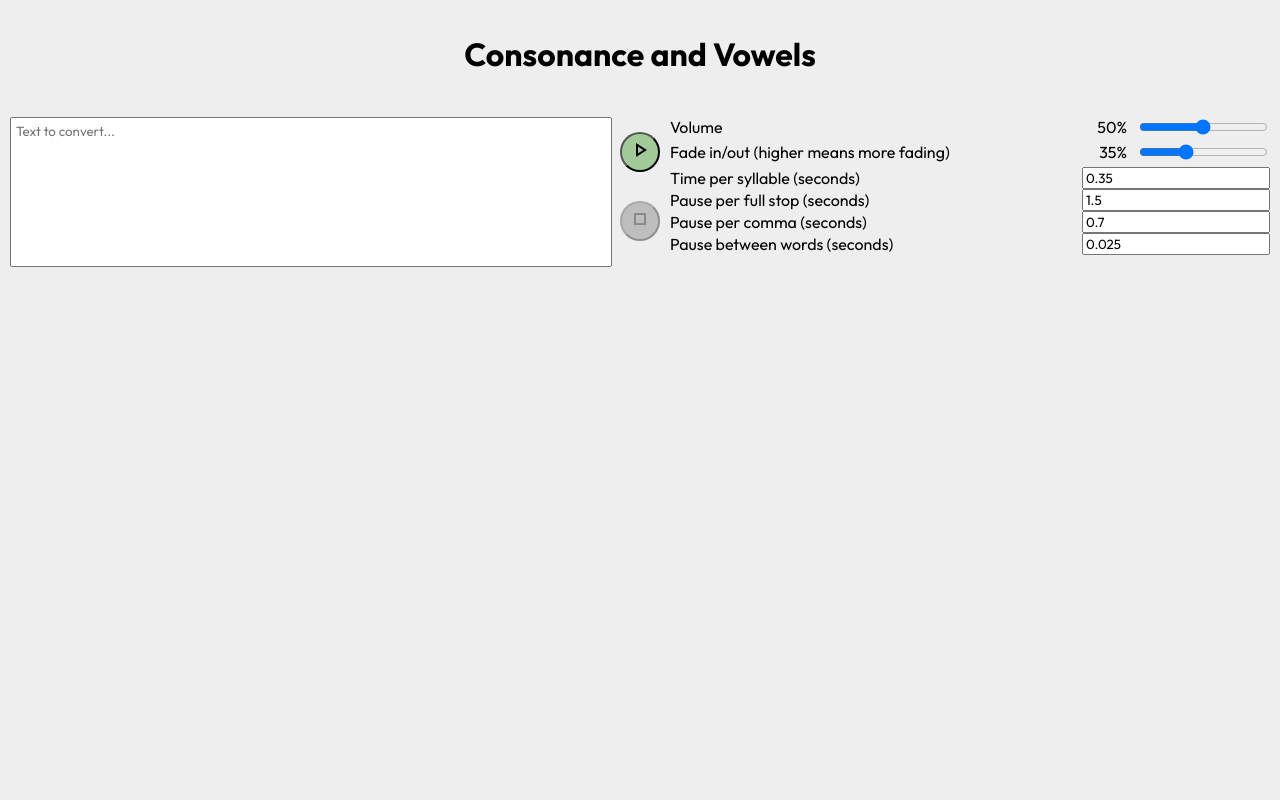
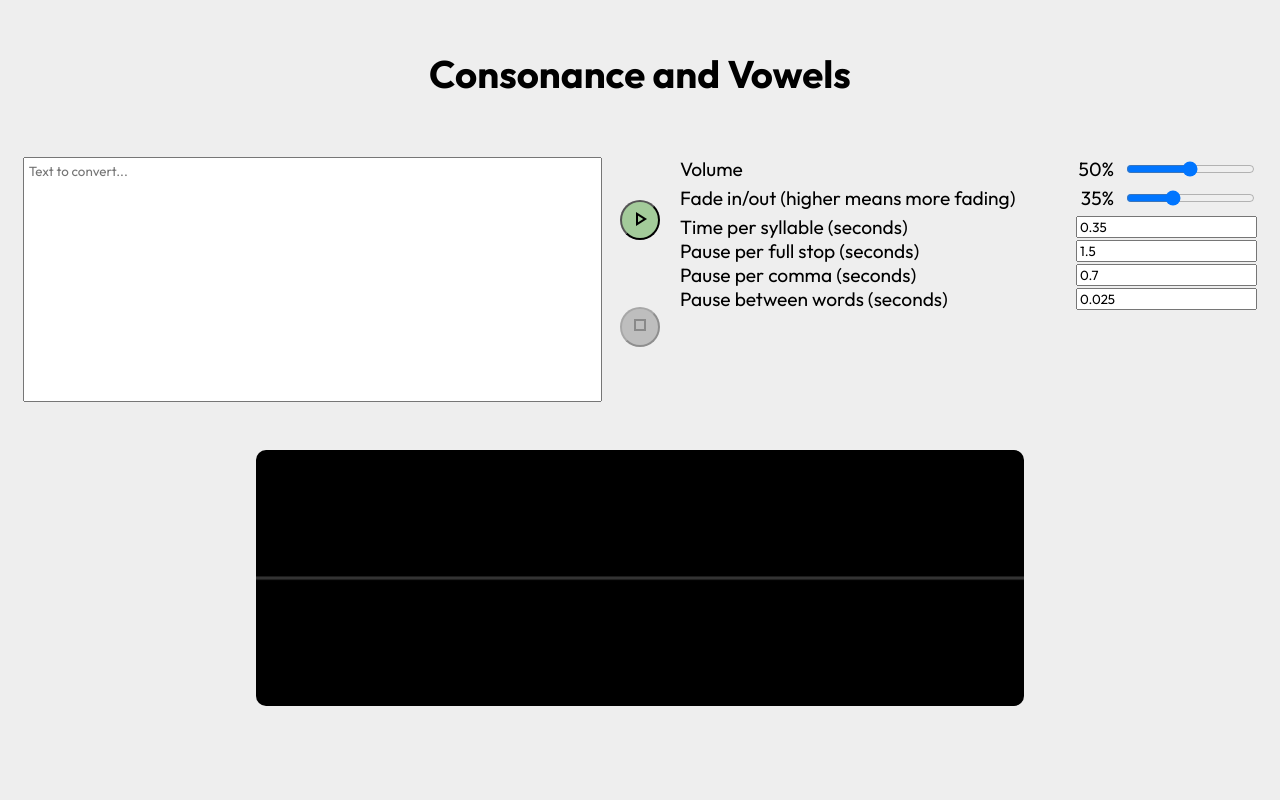
Before and after one commit to firefish111/consonance, a Flask app: page / in a window 1280 px wide. Run offline with Flask 3, Linux system fonts and the light colour scheme; a map, chart or similar area stays blank.

Commit message:
Added wave visualistion

```diff
--- a/static/css/style.css
+++ b/static/css/style.css
@@ -2,8 +2,9 @@
 
 body {
   font-family: "Outfit" !important;
+  font-size: 1.2em;
   background: #eee;
-  margin: 0;
+  margin: 0 1vw; /* none on top and bottom, but a little on sides */
 }
 
 h1, .desc {
@@ -17,11 +18,12 @@ main.wrapper {
     "header header header"
     "text buttons config"
     "display display display";
-  grid-template-rows: 1fr auto 5fr;
+/*  grid-template-rows: 1fr auto auto; */
   grid-template-columns: 4fr auto 4fr;
   flex-direction: column;
   margin: 0;
-  height: 100vh;
+  height: 95vh;
+  padding-bottom: 5vh;
 }
 
 main.wrapper > * {
@@ -54,6 +56,7 @@ div.buttons {
   display: flex;
   flex-direction: column;
   align-content: space-around;
+  margin: 20px;
 }
 
 div.buttons > button {
@@ -65,24 +68,36 @@ div.buttons > button {
   background: oklch(0.8 0 0);
 }
 
-div.buttons > button#play:not(:disabled) {
+/* lightness: 0.80
+   chroma:    0.08 normally, 0.15 pressed, 0 inactive
+   hue:       140deg play, 25deg stop, 0deg inactive */
+
+div.buttons > button#play:enabled {
   background: oklch(0.8 0.08 140);
 }
 
-div.buttons > button#play:active {
+div.buttons > button#play:enabled:active {
   background: oklch(0.8 0.15 140);
 }
 
-div.buttons > button#stop:not(:disabled) {
+div.buttons > button#stop:enabled {
   background: oklch(0.8 0.08 25);
 }
 
-div.buttons > button#stop:active {
+div.buttons > button#stop:enabled:active {
   background: oklch(0.8 0.15 25);
 }
 
+div.buttons > button:enabled {
+  cursor: pointer;
+}
+
+div.buttons > button:disabled {
+  cursor: not-allowed;
+}
+
 div.setting-block {
-  /* because the textbox won't plan nice with margins, we make it look nice on this side manually */
+  /* because the textbox won't play nice with margins, we make it look nice on this side manually */
   margin-left: 0 !important;
   grid-area: config;
 }
@@ -111,4 +126,13 @@ div.percentage {
 
 div.canvas {
   grid-area: display;
+  place-self: center !important;
 }
+
+canvas {
+  background: black;
+  border-radius: 10px;
+  width: 60vw;
+  height: 20vw;
+  margin: auto;
+}
--- /dev/null
+++ b/static/js/render.js
@@ -0,0 +1,49 @@
+const canv = document.querySelector("canvas");
+const rend = canv.getContext("2d");
+
+// NOTE: there is always guaranteed to be 400 samples, as there is a minimum of 0.05 seconds per sound, and 8000 samples per second. If this gets cut short, something is wrong anyway, so behaviour is undefined
+const N_SAMPLES = 400;
+
+// oscilloscope path
+const COLOUR = "#0bc2db";
+
+async function clear_canvas() {
+  rend.clearRect(0, 0, canv.width, canv.height);
+}
+
+clear_canvas();
+
+// 1/2 * cos^2(pi*t) + 1/2
+const scale = t => (Math.cos(Math.PI*t)**2)*.5 + 0.5
+
+let t = 0;
+
+let canvas_buf = null;
+setInterval(() => {
+  // baseline x
+  const baseline = canv.height / 2;
+  const y_segment = canv.width / N_SAMPLES;
+
+  clear_canvas();
+
+  rend.beginPath();
+  rend.moveTo(canv.width, baseline);
+  rend.strokeStyle = "#666666";
+  rend.lineTo(0, baseline);
+  rend.stroke();
+
+  // already at beginning from above
+
+  if (canvas_buf) {
+    const size = document.querySelector("input#time_per_syllable").value / 0.05;
+
+    rend.beginPath();
+    rend.strokeStyle = COLOUR;
+    for (let i = 0; i < N_SAMPLES; ++i) {
+      rend.lineTo(i * (y_segment + 1), (canvas_buf[i] * scale(t/size)) * baseline + baseline);
+    }
+    rend.stroke();
+  }
+
+  t++;
+}, 50); // every 50 ms
--- a/static/js/websock.js
+++ b/static/js/websock.js
@@ -10,6 +10,10 @@ if (!("WebSocketStream" in self)) {
 async function play_sample(arraybuf) {
   // if halting we do nothing: neither play, nor wait
   if (halting) return null;
+
+  // this is also async, so it does not block
+//  const interval_id = put_canvas(arraybuf);
+  canvas_buf = arraybuf;
 
   // call audio code.
   // this returns a promise that is resolved once the audio source ends,
@@ -43,6 +47,8 @@ async function play_ticket(ticket) {
       console.debug(`end: ${ticket}`);
       halting = false; // depause
       set_button(false);
+//      clear_canvas();
+      canvas_buf = null;
       break;
     case "error":
       console.debug(`error: ${ticket}`);
--- a/templates/index.html
+++ b/templates/index.html
@@ -48,11 +48,12 @@
       {% endfor %}
       </div>
 
-      <div class="convas">
+      <div class="canvas">
         <!-- TODO -->
         <canvas></canvas>
       </div>
     </main>
+    <script src="{{ url_for('static', filename='js/render.js') }}"></script>
     <script src="{{ url_for('static', filename='js/ui.js') }}"></script>
     <script src="{{ url_for('static', filename='js/audio.js') }}"></script>
     <script src="{{ url_for('static', filename='js/websock.js') }}"></script>
```
